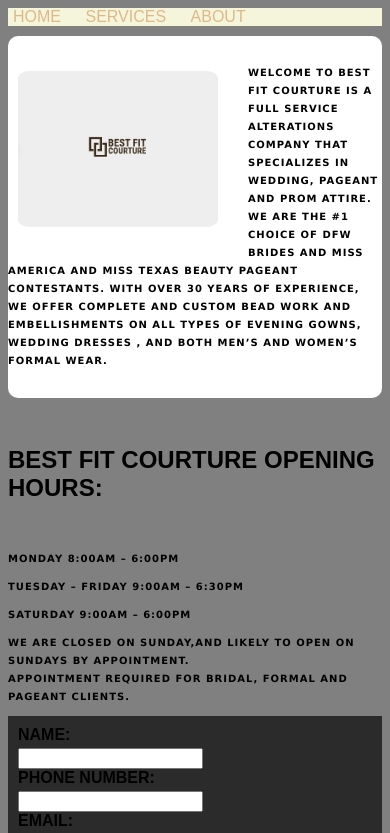
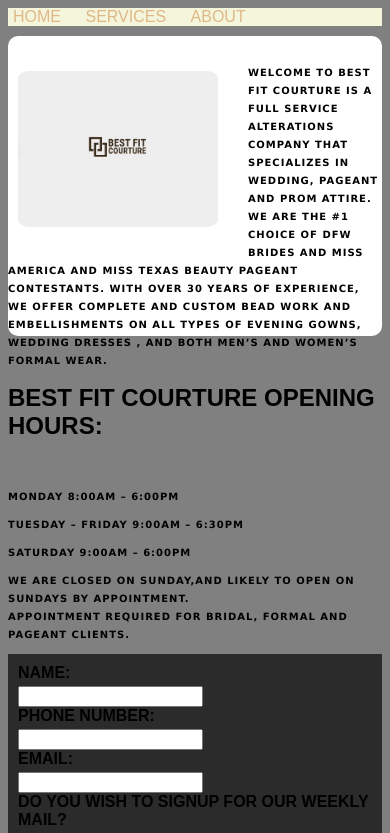
Before and after one commit to Carbonnetwork001/best-fit, a plain HTML site: page home.html in a window 390 px wide. Shown: the top 833 px of the page. Drawn offline with Linux system fonts and the light colour scheme.

Commit message:
media query

```diff
--- a/styles.css
+++ b/styles.css
@@ -180,6 +180,6 @@ h1 {
 
  @media(max-width: 768px){
       .homepage-menu {
-        height:fit-content;
+        height:300px;
       }
 }
```
